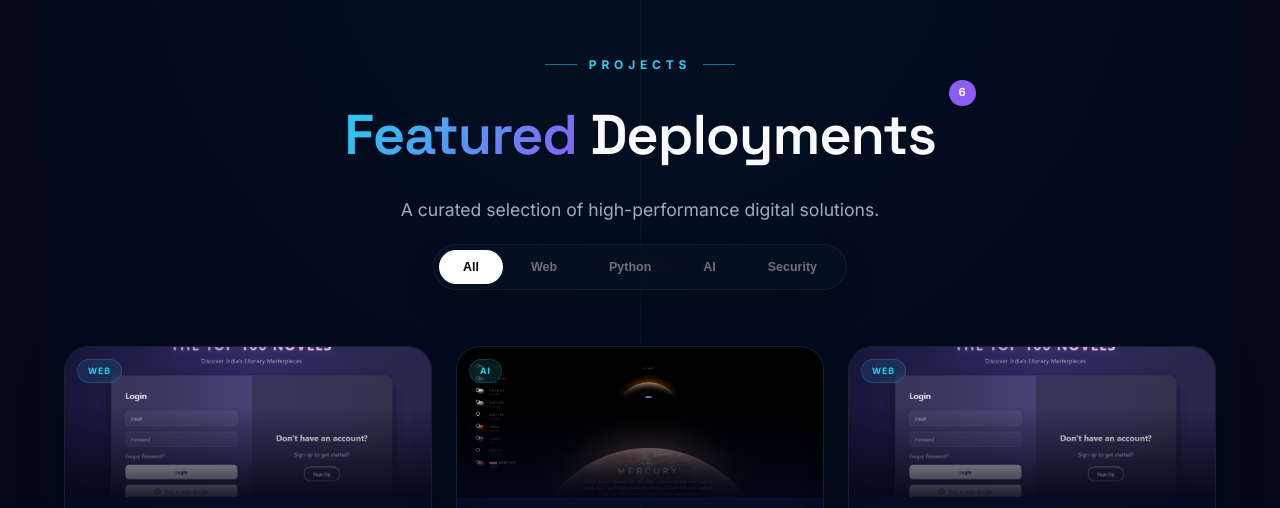
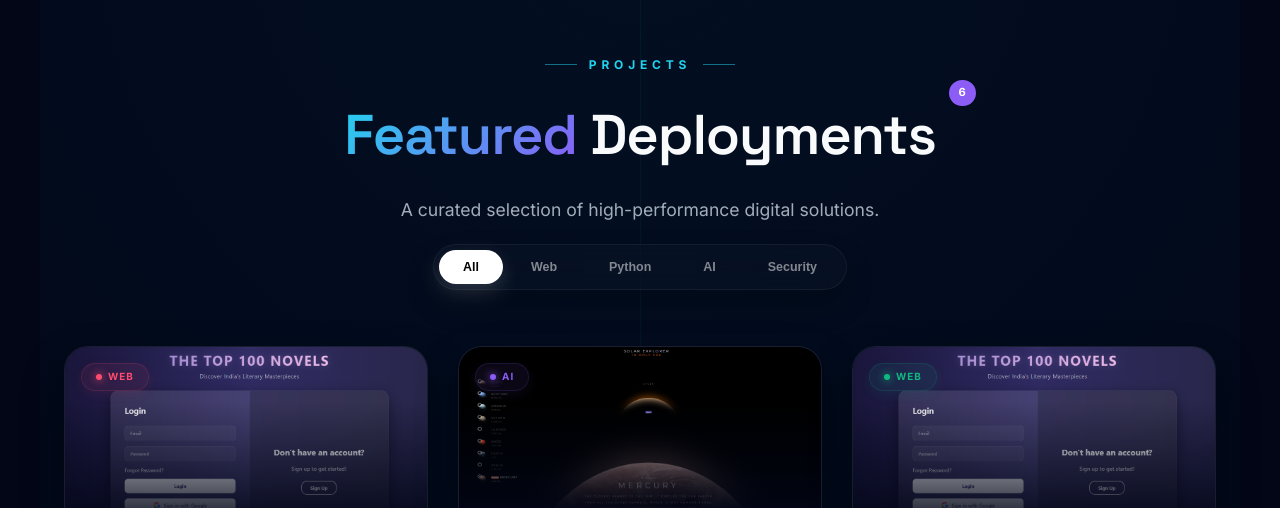
Before and after one commit to lokanathmeher19/lokanathmeher19.github.io, a React (Vite) app: page / in a window 1280 px wide. Shown: the part 6147-6655 px from the top of the page. Built offline with nearby package versions, Linux system fonts and the light colour scheme; the HTML template or start-up script is replaced by a standard one; a web font is replaced by a local one.

Commit message:
Porfolio

```diff
--- a/src/data/portfolioData.jsx
+++ b/src/data/portfolioData.jsx
@@ -343,7 +343,7 @@ export const EDUCATION = [
       unit: "%",
       features: ["Physics", "Chemistry", "Mathematics", "IT"],
       highlights: ["Mathematics", "Physics", "Chemistry", "Information Technology", "Analytical Thinking"],
-      color: "#818cf8",
+      color: "#3b82f6",
       iconName: "Layers",
       logoType: "dadhibaman",
       logoScale: 1.2
@@ -362,7 +362,7 @@ export const EDUCATION = [
       unit: "%",
       features: ["Odia", "English", "Sanskrit", "Mathematics", "Science"],
       highlights: ["Odia", "English", "Sanskrit", "Mathematics", "Science"],
-      color: "#60a5fa",
+      color: "#8b5cf6",
       iconName: "Terminal",
       logoType: "logo_secondary",
       logoScale: 1.4
--- a/src/index.css
+++ b/src/index.css
@@ -519,7 +519,7 @@ h1, h2, h3, h4 {
   border-color: rgba(255, 255, 255, 0.18);
   box-shadow:
     0 40px 100px -20px rgba(0, 0, 0, 0.9),
-    0 0 30px rgba(34, 211, 238, 0.08),
+    0 0 30px var(--glow-color, rgba(74, 222, 128, 0.08)),
     inset 0 1px 0 rgba(255, 255, 255, 0.15);
 }
 
@@ -530,7 +530,7 @@ h1, h2, h3, h4 {
   right: -40px;
   width: 160px;
   height: 160px;
-  background: radial-gradient(circle, var(--glow-color, rgba(34, 211, 238, 0.15)) 0%, transparent 70%);
+  background: radial-gradient(circle, var(--glow-color, rgba(74, 222, 128, 0.15)) 0%, transparent 70%);
   pointer-events: none;
   z-index: 0;
 }
@@ -580,7 +580,7 @@ h1, h2, h3, h4 {
 .education-glass-card:hover .education-logo-container {
   border-color: rgba(255, 255, 255, 0.2);
   background: rgba(255, 255, 255, 0.05);
-  box-shadow: 0 12px 32px -8px var(--glow-color, rgba(34, 211, 238, 0.25));
+  box-shadow: 0 12px 32px -8px var(--glow-color, rgba(74, 222, 128, 0.25));
   transform: translateY(-2px);
 }
 
@@ -598,3 +598,82 @@ h1, h2, h3, h4 {
     min-height: 380px;
   }
 }
+
+/* 🛠️ Redesigned Premium Project Section */
+
+.project-card-container {
+  perspective: 1000px;
+}
+
+.project-card-container:hover .project-inner-card {
+  border-color: var(--glow-color, rgba(255, 255, 255, 0.15));
+  box-shadow:
+    0 30px 60px -15px rgba(0, 0, 0, 0.6),
+    0 0 25px var(--tag-hover-shadow, rgba(34, 211, 238, 0.05));
+  transform: translateY(-8px);
+}
+
+.project-card-container:hover .project-card-image {
+  transform: scale(1.08);
+}
+
+.project-card-container:hover .project-title-heading {
+  color: var(--glow-color, #fff);
+  text-shadow: 0 0 10px var(--tag-hover-shadow, rgba(34, 211, 238, 0.1));
+}
+
+.project-tag {
+  font-size: 0.62rem;
+  font-weight: 850;
+  color: rgba(255, 255, 255, 0.55);
+  background: rgba(255, 255, 255, 0.015);
+  padding: 5px 12px;
+  border-radius: 8px;
+  border: 1px solid rgba(255, 255, 255, 0.06);
+  transition: all 0.3s cubic-bezier(0.16, 1, 0.3, 1);
+  cursor: default;
+}
+
+.project-tag:hover {
+  color: #fff;
+  background: var(--tag-hover-bg, rgba(255, 255, 255, 0.08));
+  border-color: var(--tag-hover-border, rgba(255, 255, 255, 0.2));
+  transform: translateY(-1px);
+  box-shadow: 0 4px 10px var(--tag-hover-shadow, rgba(0, 0, 0, 0.2));
+}
+
+@keyframes scan-down {
+  0% { transform: translateY(-100%); }
+  100% { transform: translateY(250%); }
+}
+
+.project-scanner {
+  position: absolute;
+  top: 0;
+  left: 0;
+  width: 100%;
+  height: 40%;
+  background: linear-gradient(to bottom, transparent, var(--glow-color, rgba(34, 211, 238, 0.08)), transparent);
+  pointer-events: none;
+  z-index: 1;
+  opacity: 0;
+  transition: opacity 0.3s;
+}
+
+.project-card-container:hover .project-scanner {
+  opacity: 1;
+  animation: scan-down 2.2s infinite linear;
+}
+
+.project-live-btn:hover {
+  background: var(--glow-color, #fff) !important;
+  color: #000 !important;
+  box-shadow: 0 10px 20px -5px var(--glow-color, rgba(255, 255, 255, 0.3)) !important;
+}
+
+.project-code-btn:hover {
+  background: rgba(255, 255, 255, 0.08) !important;
+  border-color: var(--glow-color, rgba(255, 255, 255, 0.3)) !important;
+  color: var(--glow-color, #fff) !important;
+  box-shadow: 0 6px 15px -5px var(--glow-color, rgba(255, 255, 255, 0.15)) !important;
+}
--- a/src/pages/Home.jsx
+++ b/src/pages/Home.jsx
@@ -527,116 +527,185 @@ const Hero = () => {
 
 
 const ProjectCard = ({ p }) => {
+  const [btnHover, setBtnHover] = useState(false);
+
   return (
-    <motion.div
-      initial={{ opacity: 0, y: 20 }}
-      whileInView={{ opacity: 1, y: 0 }}
-      viewport={{ once: true }}
-      whileHover={{ y: -8 }}
-      transition={{ duration: 0.4, ease: [0.16, 1, 0.3, 1] }}
+    <div
+      className="project-card-container"
       style={{
         height: '100%',
-        position: 'relative'
+        position: 'relative',
+        '--glow-color': p.color,
+        '--tag-hover-shadow': `${p.color}22`
       }}
     >
       <div
         style={{
           height: '100%',
-          background: 'rgba(255, 255, 255, 0.015)',
-          WebkitBackdropFilter: 'blur(20px) saturate(160%)',
-          backdropFilter: 'blur(20px) saturate(160%)',
+          background: 'rgba(10, 15, 30, 0.45)',
+          WebkitBackdropFilter: 'blur(30px) saturate(180%)',
+          backdropFilter: 'blur(30px) saturate(180%)',
           borderRadius: '24px',
           border: '1px solid rgba(255, 255, 255, 0.08)',
           overflow: 'hidden',
           display: 'flex',
           flexDirection: 'column',
-          transition: 'all 0.3s cubic-bezier(0.16, 1, 0.3, 1)',
-          boxShadow: '0 20px 40px rgba(0, 0, 0, 0.3)'
+          transition: 'border-color 0.4s cubic-bezier(0.16, 1, 0.3, 1), box-shadow 0.4s cubic-bezier(0.16, 1, 0.3, 1), transform 0.4s cubic-bezier(0.16, 1, 0.3, 1)',
+          boxShadow: '0 20px 40px rgba(0, 0, 0, 0.4)',
+          position: 'relative'
         }}
+        className="project-inner-card"
       >
-        {/* 🖼️ Compact Premium Image */}
-        <div style={{ height: '150px', overflow: 'hidden', position: 'relative' }}>
-          <motion.img
+        {/* Glow backdrop */}
+        <div style={{
+          position: 'absolute',
+          top: '-15%',
+          left: '-15%',
+          width: '130%',
+          height: '130%',
+          background: `radial-gradient(circle at 50% 50%, ${p.color}0d, transparent 60%)`,
+          pointerEvents: 'none',
+          zIndex: 0
+        }} />
+
+        {/* Grid pattern overlay */}
+        <div style={{
+          position: 'absolute',
+          inset: 0,
+          backgroundImage: 'radial-gradient(rgba(255, 255, 255, 0.015) 1px, transparent 1px)',
+          backgroundSize: '20px 20px',
+          pointerEvents: 'none',
+          opacity: 0.7,
+          zIndex: 0
+        }} />
+
+        {/* Scanner Sweep Line */}
+        <div className="project-scanner" />
+
+        {/* Corner accent glow */}
+        <div style={{
+          position: 'absolute',
+          top: '-1px',
+          right: '-1px',
+          width: '100px',
+          height: '100px',
+          background: `radial-gradient(circle at top right, ${p.color}1c, transparent 70%)`,
+          pointerEvents: 'none',
+          zIndex: 1
+        }} />
+
+        {/* 🖼️ Premium Image Container */}
+        <div style={{ height: '180px', overflow: 'hidden', position: 'relative', zIndex: 2 }}>
+          <img
             src={p.img}
             alt={p.title}
-            whileHover={{ scale: 1.05 }}
-            transition={{ duration: 0.8 }}
-            style={{ width: '100%', height: '100%', objectFit: 'cover' }}
+            style={{ width: '100%', height: '100%', objectFit: 'cover', transition: 'transform 0.6s cubic-bezier(0.16, 1, 0.3, 1)' }}
+            className="project-card-image"
           />
           <div style={{
             position: 'absolute', inset: 0,
-            background: `linear-gradient(to bottom, transparent 40%, rgba(2, 6, 23, 0.9) 100%)`
+            background: `linear-gradient(to bottom, transparent 30%, rgba(2, 6, 23, 0.95) 100%)`,
+            zIndex: 1
           }}></div>
 
           <div style={{
-            position: 'absolute', top: '12px', left: '12px',
-            padding: '4px 10px', borderRadius: '100px', fontSize: '0.55rem',
-            fontWeight: 900, background: 'rgba(34, 211, 238, 0.1)',
-            color: 'var(--accent-cyan)', border: `1px solid rgba(34, 211, 238, 0.2)`,
+            position: 'absolute', top: '16px', left: '16px',
+            padding: '5px 14px', borderRadius: '100px', fontSize: '0.62rem',
+            fontWeight: 900, background: `${p.color}15`,
+            color: p.color, border: `1px solid ${p.color}25`,
             letterSpacing: '0.1em', textTransform: 'uppercase',
-            backdropFilter: 'blur(8px)', zIndex: 10
+            backdropFilter: 'blur(12px)', zIndex: 10,
+            boxShadow: `0 4px 12px ${p.color}15`,
+            display: 'flex', alignItems: 'center', gap: '6px'
           }}>
+            <span style={{ width: '6px', height: '6px', borderRadius: '50%', background: p.color, display: 'inline-block', boxShadow: `0 0 8px ${p.color}` }}></span>
             {p.category}
           </div>
         </div>
 
-        <div style={{ padding: '20px', flexGrow: 1, display: 'flex', flexDirection: 'column' }}>
-          <div style={{ marginBottom: '16px' }}>
+        <div style={{ padding: '24px', flexGrow: 1, display: 'flex', flexDirection: 'column', position: 'relative', zIndex: 2 }}>
+          <div style={{ marginBottom: '20px' }}>
             <h3 style={{
-              fontSize: '1.15rem',
+              fontSize: '1.3rem',
               fontWeight: 850,
               color: '#fff',
-              marginBottom: '6px',
-              letterSpacing: '-0.01em'
-            }}>{p.title}</h3>
+              marginBottom: '8px',
+              letterSpacing: '-0.02em',
+              transition: 'color 0.3s ease'
+            }} className="project-title-heading">{p.title}</h3>
 
             <p style={{
-              color: 'rgba(255, 255, 255, 0.5)',
-              fontSize: '0.82rem',
+              color: 'rgba(255, 255, 255, 0.55)',
+              fontSize: '0.85rem',
               lineHeight: 1.6,
               marginBottom: '16px',
+              height: '52px',
               display: '-webkit-box',
               WebkitLineClamp: 2,
               WebkitBoxOrient: 'vertical',
-              overflow: 'hidden'
+              overflow: 'hidden',
+              textOverflow: 'ellipsis'
             }}>{p.desc}</p>
           </div>
 
-          <div style={{ display: 'flex', flexWrap: 'wrap', gap: '6px', marginBottom: '24px' }}>
+          <div style={{ display: 'flex', flexWrap: 'wrap', gap: '8px', marginBottom: '28px' }}>
             {p.tech?.map((t, idx) => (
-              <span key={idx} style={{
-                fontSize: '0.58rem',
-                color: 'rgba(255, 255, 255, 0.7)',
-                background: 'rgba(255, 255, 255, 0.04)',
-                padding: '4px 10px',
-                borderRadius: '6px',
-                border: '1px solid rgba(255, 255, 255, 0.08)',
-                fontWeight: 700
-              }}>{t}</span>
+              <span
+                key={idx}
+                className="project-tag"
+                style={{
+                  '--tag-hover-bg': `${p.color}15`,
+                  '--tag-hover-border': `${p.color}35`,
+                  '--tag-hover-shadow': `${p.color}10`,
+                }}
+              >
+                {t}
+              </span>
             ))}
           </div>
 
-          <div style={{ marginTop: 'auto', display: 'flex', gap: '8px' }}>
-            <motion.a whileHover={{ scale: 1.02 }} whileTap={{ scale: 0.98 }} href={p.live} target="_blank" rel="noreferrer" style={{
-              flex: 1, padding: '10px', fontSize: '0.75rem', background: '#fff',
-              color: '#000', border: 'none', borderRadius: '10px', fontWeight: 800,
-              display: 'flex', alignItems: 'center', justifyContent: 'center', gap: '6px',
-              boxShadow: '0 8px 16px rgba(255, 255, 255, 0.08)'
-            }}>
-              Live <ArrowUpRight size={14} />
-            </motion.a>
-
-            <motion.a whileHover={{ background: 'rgba(255, 255, 255, 0.06)' }} whileTap={{ scale: 0.98 }} href={p.github} target="_blank" rel="noreferrer" style={{
-              padding: '10px 12px', fontSize: '0.75rem', background: 'rgba(255, 255, 255, 0.02)',
-              color: '#fff', border: '1px solid rgba(255, 255, 255, 0.1)', borderRadius: '10px', fontWeight: 700,
-              display: 'flex', alignItems: 'center', justifyContent: 'center'
-            }}>
-              <Github size={14} />
-            </motion.a>
+          <div style={{ marginTop: 'auto', display: 'flex', gap: '12px' }}>
+            <a
+              href={p.live}
+              target="_blank"
+              rel="noreferrer"
+              onMouseEnter={() => setBtnHover(true)}
+              onMouseLeave={() => setBtnHover(false)}
+              style={{
+                flex: 1, padding: '12px', fontSize: '0.8rem', background: '#fff',
+                color: '#000', border: 'none', borderRadius: '12px', fontWeight: 800,
+                display: 'flex', alignItems: 'center', justifyContent: 'center', gap: '8px',
+                boxShadow: `0 8px 16px rgba(0, 0, 0, 0.2), 0 0 10px rgba(255, 255, 255, 0.05)`,
+                transition: 'all 0.3s ease',
+                textDecoration: 'none'
+              }}
+              className="project-live-btn"
+            >
+              <span>Live Demo</span>
+              <motion.span animate={{ x: btnHover ? 3 : 0, y: btnHover ? -3 : 0 }} transition={{ type: "spring", stiffness: 300, damping: 15 }}>
+                <ArrowUpRight size={14} />
+              </motion.span>
+            </a>
+
+            <a
+              href={p.github}
+              target="_blank"
+              rel="noreferrer"
+              style={{
+                padding: '12px 16px', fontSize: '0.8rem', background: 'rgba(255, 255, 255, 0.03)',
+                color: '#fff', border: '1px solid rgba(255, 255, 255, 0.08)', borderRadius: '12px', fontWeight: 700,
+                display: 'flex', alignItems: 'center', justifyContent: 'center',
+                transition: 'all 0.3s ease',
+                textDecoration: 'none'
+              }}
+              className="project-code-btn"
+            >
+              <Github size={16} />
+            </a>
           </div>
         </div>
       </div>
-    </motion.div>
+    </div>
   );
 };
 
@@ -710,7 +779,7 @@ const Projects = () => {
           justifyContent: 'center',
           marginBottom: '56px',
           position: 'relative',
-          zIndex: 1
+          zIndex: 10
         }}
       >
         <div style={{
@@ -729,17 +798,33 @@ const Projects = () => {
               key={cat}
               onClick={() => setFilter(cat)}
               style={{
+                position: 'relative',
                 padding: '10px 24px',
                 borderRadius: '100px',
                 fontSize: '0.78rem',
                 fontWeight: 800,
-                transition: 'all 0.3s cubic-bezier(0.16, 1, 0.3, 1)',
-                background: filter === cat ? '#fff' : 'transparent',
-                color: filter === cat ? '#000' : 'rgba(255, 255, 255, 0.4)',
+                color: filter === cat ? '#000' : 'rgba(255, 255, 255, 0.5)',
                 border: 'none',
-                cursor: 'pointer'
+                background: 'transparent',
+                cursor: 'pointer',
+                transition: 'color 0.3s cubic-bezier(0.16, 1, 0.3, 1)',
+                zIndex: 1
               }}
             >
+              {filter === cat && (
+                <motion.div
+                  layoutId="active-project-tab"
+                  style={{
+                    position: 'absolute',
+                    inset: 0,
+                    background: '#fff',
+                    borderRadius: '100px',
+                    zIndex: -1,
+                    boxShadow: '0 8px 20px rgba(255, 255, 255, 0.15)'
+                  }}
+                  transition={{ type: "spring", stiffness: 380, damping: 30 }}
+                />
+              )}
               {cat}
             </button>
           ))}
@@ -747,19 +832,32 @@ const Projects = () => {
       </motion.div>
 
       <motion.div
+        layout
         className="projects-grid"
         style={{
           position: 'relative',
           zIndex: 1,
           display: 'grid',
-          gridTemplateColumns: 'repeat(auto-fill, minmax(300px, 1fr))',
-          gap: '24px',
+          gridTemplateColumns: 'repeat(auto-fill, minmax(320px, 1fr))',
+          gap: '30px',
           marginBottom: '80px'
         }}
       >
-        {filteredProjects.map((p, i) => (
-          <ProjectCard key={p.title} p={p} />
-        ))}
+        <AnimatePresence mode="popLayout">
+          {filteredProjects.map((p) => (
+            <motion.div
+              layout
+              initial={{ opacity: 0, scale: 0.9 }}
+              animate={{ opacity: 1, scale: 1 }}
+              exit={{ opacity: 0, scale: 0.9 }}
+              transition={{ duration: 0.35, ease: [0.16, 1, 0.3, 1] }}
+              key={p.title}
+              style={{ height: '100%' }}
+            >
+              <ProjectCard p={p} />
+            </motion.div>
+          ))}
+        </AnimatePresence>
       </motion.div>
 
       <motion.div
```
Also changed, not shown: src/pages/Education.jsx (+4 -3 lines).
